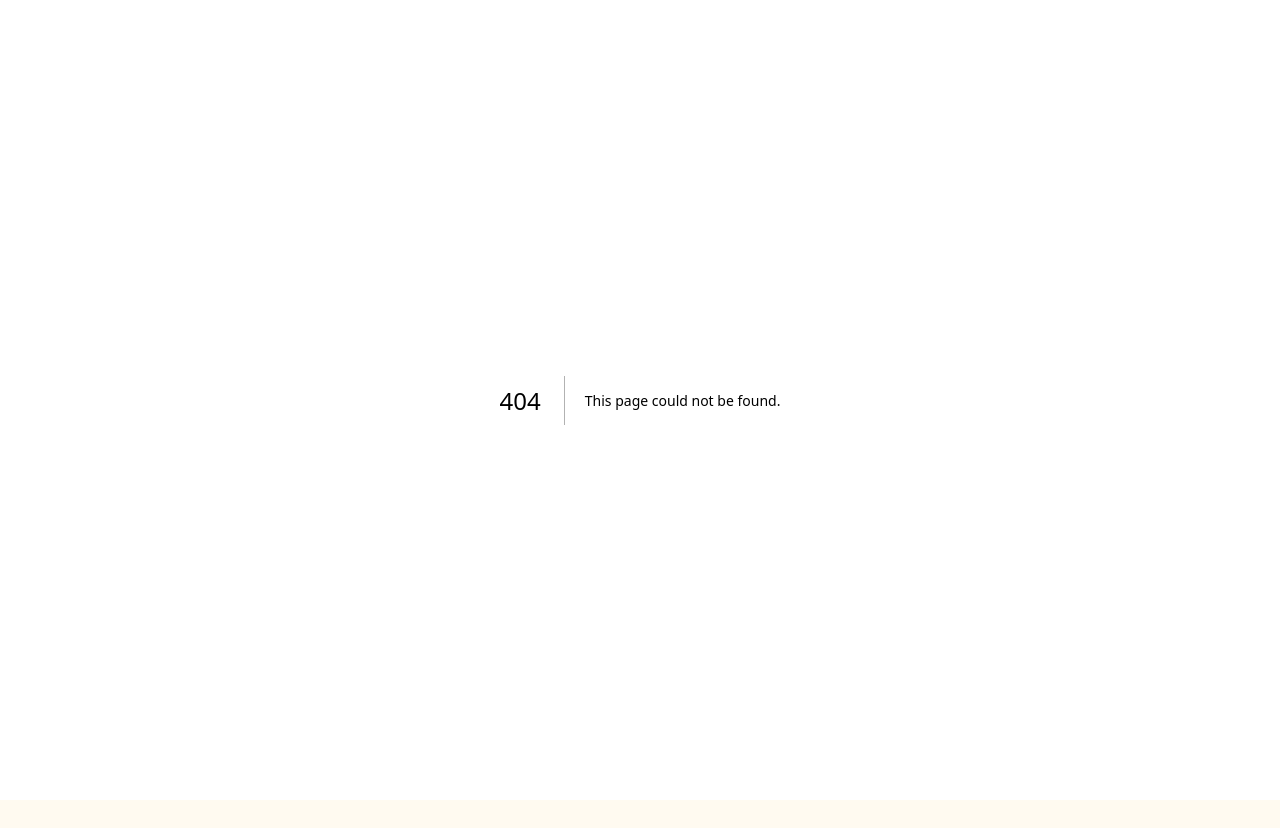
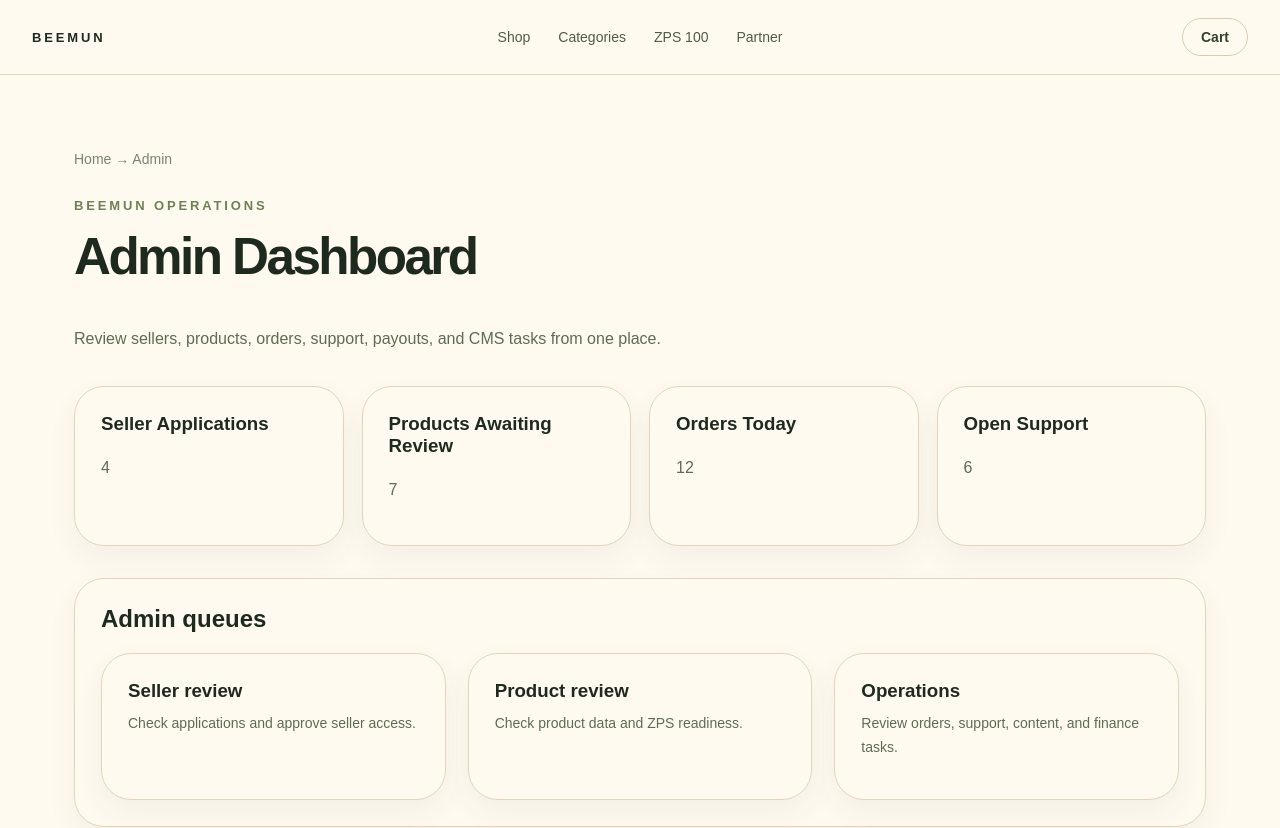
Before and after one commit to reveritnow/beemun-frontend, a Next.js app: page /admin/dashboard in a window 1280 px wide. Before the commit this address had no page. Shown: the top 828 px of the page. Before the commit the page ends 800 px from the top, so only its background shows below. Built offline with nearby package versions, Linux system fonts and the light colour scheme.

Commit message:
Add real admin dashboard route

```diff
--- /dev/null
+++ b/src/app/admin/dashboard/page.tsx
@@ -0,0 +1,5 @@
+import AdminDashboardView from '@/components/pages/AdminDashboardView'
+
+export default function AdminDashboardPage() {
+  return <AdminDashboardView />
+}
```
